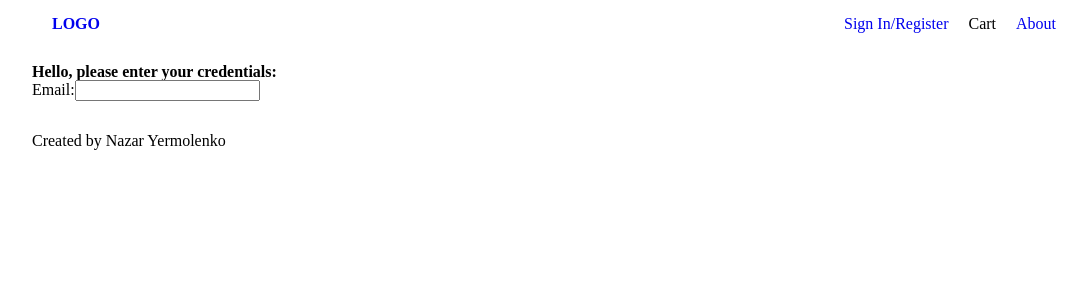
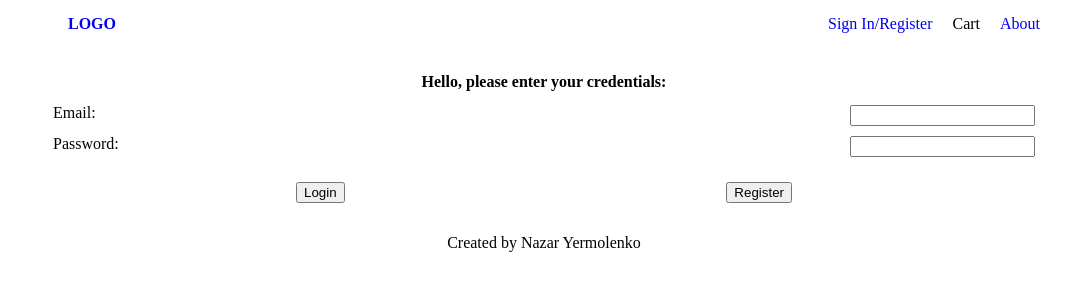
Before and after one commit to NazarYermolenko/js-react-typescript-shop-pet-project-fe, a React (Create React App) app: page /sign_in in a window 1280 px wide. Shown: the top 300 px of the page, without its empty margins (96-1183 px from the left). Built offline with nearby package versions, Linux system fonts and the light colour scheme.

Commit message:
created login page

```diff
--- a/src/components/aboutPage/AboutPage.tsx
+++ b/src/components/aboutPage/AboutPage.tsx
@@ -4,12 +4,10 @@ import { Header } from "../common_components/header/Header";
 export function AboutPage() {
     return <div className="page">
         <Header />
-        <div className="container">
-            <div className="about_section">
+        <div className="container about_container">
                 <p>
                     Info page about author.
                 </p>
-            </div>
         </div>
         <Footer />
     </div>
--- a/src/components/common_components/footer/Footer.tsx
+++ b/src/components/common_components/footer/Footer.tsx
@@ -1,8 +1,6 @@
 
 export function Footer() {
-    return <footer className="footer" id="footer">
-        <div className="container">
-            Created by Nazar Yermolenko
-        </div>
+    return <footer className="container footer_container" id="footer">
+        Created by Nazar Yermolenko
     </footer>
 }
--- a/src/components/common_components/header/Header.tsx
+++ b/src/components/common_components/header/Header.tsx
@@ -1,8 +1,7 @@
 import { Link } from "react-router-dom"
 
 export function Header() {
-    return <header className="header" id="header">
-        <div className="container header_container">
+    return <header className="container header_container" id="header">
         <div className="logo">
             <Link to="/">
                 <h1>LOGO</h1>
@@ -13,6 +12,5 @@ export function Header() {
             <li className="menu_item">Cart</li>
             <li className="menu_item"><Link to="/about">About</Link></li>
         </ul>
-        </div>
     </header>
 }
--- a/src/components/home_page/shop/Shop.tsx
+++ b/src/components/home_page/shop/Shop.tsx
@@ -17,8 +17,8 @@ export function Shop() {
     })
 
     return <div className="container">
-        <div className="shop-section">
-            {items.map((item) => {
+        <div className="shop_section">
+            {!(items.length > 0) ? <p>No items available</p> : items.map((item) => {
                 return <ShopItem
                     key={item.id}
                     item={item}
--- a/src/components/sing_in_register_page/forms/login_form/LoginForm.tsx
+++ b/src/components/sing_in_register_page/forms/login_form/LoginForm.tsx
@@ -1,10 +1,30 @@
+import { Button } from "../../../common_components/button/Button";
+
 export function LoginForm() {
     return <div className="container">
         <div className="login_form">
-            <h2>Hello, please enter your credentials:</h2>
-            <label>Email:
-                <input type={"email"} id={"email"}></input>
-            </label>
+            <div className="title">
+                <h2>Hello, please enter your credentials:</h2>
+            </div>
+            <div className="form_section">
+                <div className="login_input_container">
+                    <label htmlFor="email">Email:</label>
+                    <input type={"email"} id={"email"}></input>
+                </div>
+                <div className="login_input_container">
+                    <label htmlFor="password">Password: </label>
+                    <input type={"password"} id={"password"}></input>
+                </div>
+            </div>
+
+            <div className="button_section">
+                <Button onClick={() => { }}>
+                    Login
+                </Button>
+                <Button onClick={() => { }}>
+                    Register
+                </Button>
+            </div>
         </div>
     </div>
 }
--- a/src/index.css
+++ b/src/index.css
@@ -3,6 +3,11 @@
     width: 80%;
     margin: auto;
     padding: 1em;
+}
+
+.about_container,
+.footer_container {
+    justify-content: center;
 }
 
 .header_container {
@@ -23,3 +28,44 @@
 .menu_item {
     padding-left: 20px;
 }
+
+.shop_section {
+    display: flex;
+    flex-wrap: wrap;
+    flex-direction: row;
+    justify-content: space-between;
+}
+
+.shop_item {
+    margin: 10px;
+    padding: 10px;
+    border: solid 1px;
+    box-shadow: -2px 1px 6px 1px;
+}
+
+.login_form {
+    display: flex;
+    flex-direction: column;
+    width: 100%;
+}
+
+.title {
+    padding: 10px;
+    margin: auto;
+}
+
+.button_section {
+    padding-top: 20px;
+    display: flex;
+    align-items: center;
+    justify-content: space-between;
+    width: 50%;
+    margin: auto;
+}
+
+.login_input_container {
+    padding: 5px;
+    display: flex;
+    justify-content: space-between;
+    flex-wrap: wrap;
+}
--- a/src/reset.css
+++ b/src/reset.css
@@ -132,3 +132,9 @@ table {
 a {
     text-decoration: none;
 }
+
+*,
+*::before,
+*::after {
+    box-sizing: border-box;
+}
```
Lines whose indentation alone changed are shown as unchanged.
